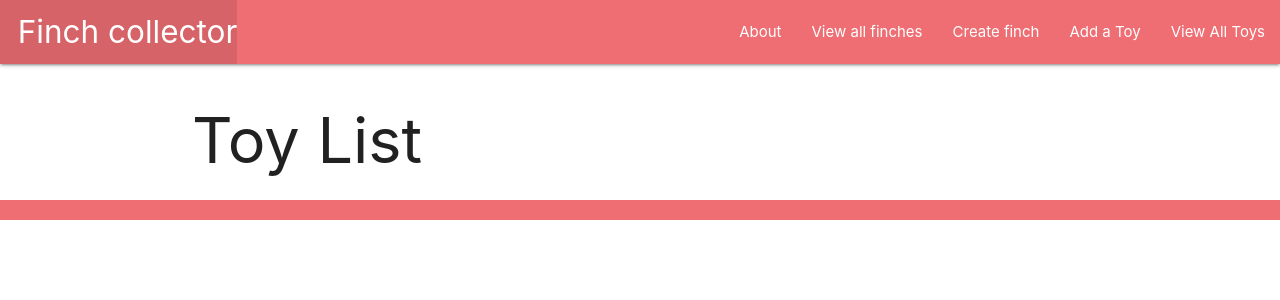
After one commit to KyleBarter/Finch-collector, a Django app: page /toys/ in a window 1280 px wide. The commit adds this page. Shown: the top 300 px of the page. Run offline with Django 4.2, Linux system fonts and the light colour scheme; data that the repository does not hold is empty.

Commit message:
not quite managed to get the toys creation working

```diff
--- a/main_app/templates/base.html
+++ b/main_app/templates/base.html
@@ -19,6 +19,8 @@
           <li><a href="{% url 'about' %}">About</a></li>
           <li><a href="{% url 'finches' %}">View all finches</a></li>
           <li><a href="{% url 'create' %}">Create finch</a></li>
+          <li><a href="{% url 'toys_create' %}">Add a Toy</a></li>
+          <li><a href="{% url 'toys_index' %}">View All Toys</a></li>
         </ul>
       </div>
     </nav>
--- /dev/null
+++ b/main_app/templates/main_app/toy_list.html
@@ -0,0 +1,17 @@
+{% extends 'base.html' %}
+{% block content %}
+
+<h1>Toy List</h1>
+
+{% for toy in toy_list %}
+  <a href="{% url 'toys_detail' toy.id %}">
+    <div class="card">
+        <div class="card-content">
+            <span class="card-title">{{ toy.name }}</span>
+            <p>Color: {{ toy.color }}</p>
+        </div>
+    </div>
+  </a>
+{% endfor %}
+
+{% endblock %}
--- a/main_app/urls.py
+++ b/main_app/urls.py
@@ -11,4 +11,11 @@ urlpatterns =[
     path('finches/<int:pk>/update', views.FinchUpdate.as_view(), name="update"),
     path('finches/<int:pk>/delete', views.FinchDelete.as_view(), name="delete"),
     path('finches/<int:finch_id>/add_feeding_', views.add_feeding, name="add_feeding"),
+    path('cats/<int:cat_id>/assoc_toy/<int:toy_id>/', views.assoc_toy, name='assoc_toy'),
+    path('cats/<int:cat_id>/unassoc_toy/<int:toy_id>/', views.unassoc_toy, name='unassoc_toy'),
+    path('toys/', views.ToyList.as_view(), name='toys_index'),
+    path('toys/<int:pk>/', views.ToyDetail.as_view(), name='toys_detail'),
+    path('toys/create/', views.ToyCreate.as_view(), name='toys_create'),
+    path('toys/<int:pk>/update/', views.ToyUpdate.as_view(), name='toys_update'),
+    path('toys/<int:pk>/delete/', views.ToyDelete.as_view(), name='toys_delete'),
 ]
--- a/main_app/views.py
+++ b/main_app/views.py
@@ -1,6 +1,7 @@
 from django.shortcuts import render, redirect
 from django.views.generic.edit import CreateView, UpdateView, DeleteView
-from .models import Finch
+from django.views.generic import ListView, DetailView
+from .models import Finch, Toy
 from.forms import FeedingForm
 
 #makeshift model
@@ -140,3 +141,30 @@ class FinchUpdate(UpdateView):
 class FinchDelete(DeleteView):
     model = Finch
     success_url = '/finches'
+
+
+class ToyList(ListView):
+  model = Toy
+
+class ToyDetail(DetailView):
+  model = Toy
+
+class ToyCreate(CreateView):
+  model = Toy
+  fields = '__all__'
+
+class ToyUpdate(UpdateView):
+  model = Toy
+  fields = ['name', 'color']
+
+class ToyDelete(DeleteView):
+  model = Toy
+  success_url = '/toys'
+
+def assoc_toy(request, finch_id, toy_id):
+  Finch.objects.get(id=finch_id).toys.add(toy_id)
+  return redirect('detail', finch_id=finch_id)
+
+def unassoc_toy(request, finch_id, toy_id):
+  Finch.objects.get(id=finch_id).toys.remove(toy_id)
+  return redirect('detail', finch_id=finch_id)
```
Also changed, not shown: main_app/models.py (+10 -0 lines), main_app/templates/main_app/toy_confirm_delete.html (added, +13 -0 lines), main_app/templates/main_app/toy_detail.html (added, +20 -0 lines), main_app/templates/main_app/toy_form.html (added, +16 -0 lines).
